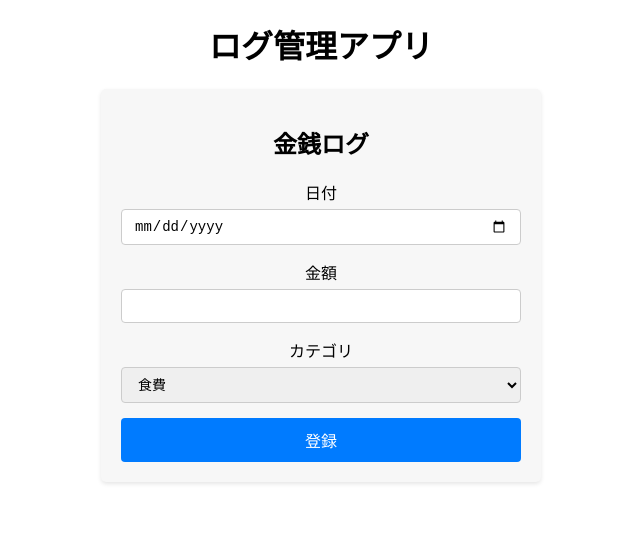
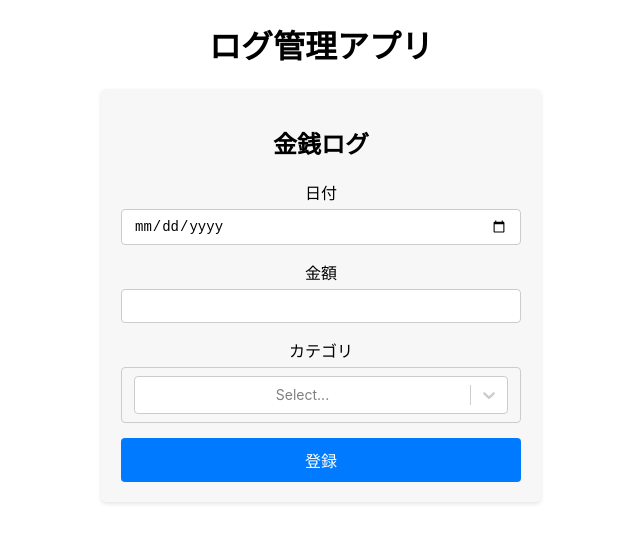
Before and after one commit to ryosuke-horie/log-app-ver1, a React (Create React App) app: page / in a window 1280 px wide. Shown: the top 542 px of the page, without its empty margins (319-959 px from the left). Built offline with nearby package versions, Linux system fonts and the light colour scheme.

Commit message:
react-selectを導入してセレクトボックスのスタイリングをコントロールする

```diff
--- a/package.json
+++ b/package.json
@@ -10,9 +10,11 @@
     "@types/node": "^16.18.23",
     "@types/react": "^18.0.33",
     "@types/react-dom": "^18.0.11",
+    "@types/react-select": "^5.0.1",
     "react": "^18.2.0",
     "react-dom": "^18.2.0",
     "react-scripts": "5.0.1",
+    "react-select": "^5.7.2",
     "typescript": "^4.9.5",
     "web-vitals": "^2.1.4"
   },
--- a/src/components/MoneyInputForm.module.css
+++ b/src/components/MoneyInputForm.module.css
@@ -87,3 +87,10 @@
     font-size: 14px;
   }
 }
+
+/* iPhone, iPad (portrait) でのセレクトボックスの選択肢のスタイル */
+@media (max-width: 1023px) {
+  .input-field {
+    font-size: 16px;
+  }
+}
--- a/src/components/MoneyInputForm.tsx
+++ b/src/components/MoneyInputForm.tsx
@@ -1,4 +1,5 @@
 import React from 'react';
+import Select from 'react-select';
 import styles from './MoneyInputForm.module.css';
 
 const MoneyInputForm: React.FC = () => {
@@ -7,6 +8,14 @@ const MoneyInputForm: React.FC = () => {
 
     // TODO: ここで入力された値を取得する
   };
+
+  const options = [
+    { value: '食費', label: '食費' },
+    { value: '交通費', label: '交通費' },
+    { value: '日用品', label: '日用品' },
+    { value: '娯楽', label: '娯楽' },
+    { value: 'その他', label: 'その他' },
+  ];
 
   return (
     <div className={styles["form-container"]}>
@@ -21,15 +30,9 @@ const MoneyInputForm: React.FC = () => {
           <input type="number" className={styles["input-field"]} />
         </div>
         <div className={styles["form-group"]}>
-          <label className={styles["form-label"]}>カテゴリ</label>
-          <select className={styles["input-field"]}>
-            <option value="食費">食費</option>
-            <option value="交通費">交通費</option>
-            <option value="日用品">日用品</option>
-            <option value="娯楽">娯楽</option>
-            <option value="その他">その他</option>
-          </select>
-        </div>
+        <label className={styles["form-label"]}>カテゴリ</label>
+        <Select options={options} className={styles["input-field"]} />
+      </div>
         <button className={styles["submit-button"]} onClick={ClickButton}>
           登録
         </button>
```
Also changed, not shown: 1 other file (tests, documents, lock files or other folders).
